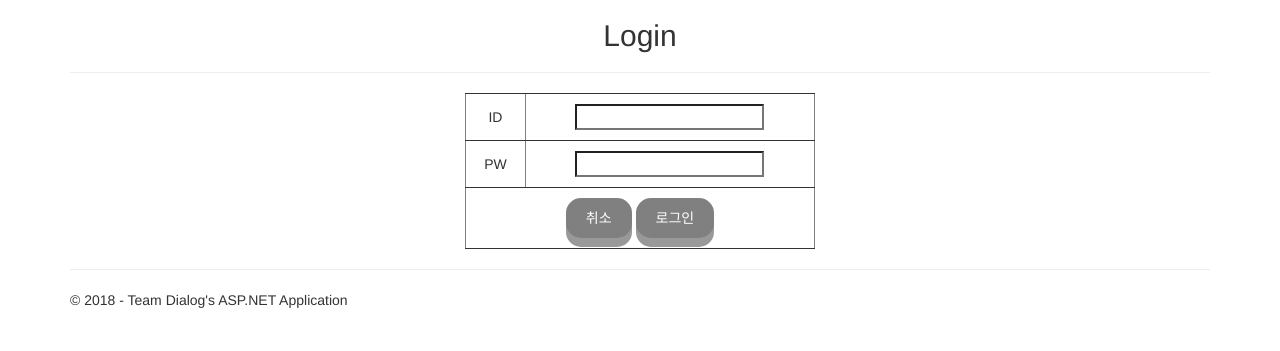
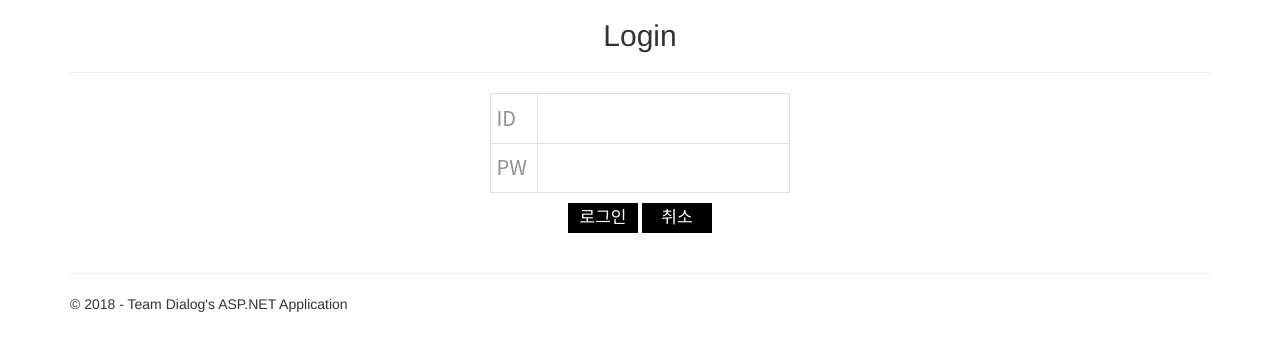
Before and after one commit to joseoyoung/d-log, an ASP.NET MVC app: page /Home/Login in a window 1280 px wide. Shown: the part 51-402 px from the top of the page. Run offline with ASP.NET Core 8 and stand-ins for ASP.NET MVC 5, Linux system fonts and the light colour scheme; the project's own start-up code is not run, and a stand-in starts its controllers and pages; some libraries are stand-ins or nearby versions.

Commit message:
merge 오류 해결
merge 오류 해결, Login.cshtml 폼 CSS 수정

```diff
--- a/d-log/Views/Home/Login.cshtml
+++ b/d-log/Views/Home/Login.cshtml
@@ -1,4 +1,3 @@
-
 @{
     ViewBag.Title = "Login";
 }
@@ -10,64 +9,82 @@
     <title>Login</title>
 
     <style>
-	table {
-    border-top: 1px solid;
-    border-collapse: collapse;
-	margin:auto;
-	text-align:center;
-  }
-  tr, td {
-    border-bottom: 1px solid;
-    padding: 10px;
+        .basic {
+            border-width: 1px;
+            border-style: solid;
+            border-top-color: #dfdfdf;
+            border-bottom-color: #dfdfdf;
+            border-right-color: #dfdfdf;
+            border-left-color: #dfdfdf;
         }
 
-  .cancel{
-  background-color: #555555; color: gray;
+        input.b_style {
+            background-color: black;
+            width: 70px;
+            height: 30px;
+            color: white;
+            border: none;
+            text-align: center;
             display: inline-block;
-  padding: 10px 20px;
-  font-size: 14px;
-  cursor: pointer;
-  text-align: center;
-  text-decoration: none;
-  outline: none;
-  color: #fff;
-  background-color: gray;
-  border: none;
-  border-radius: 15px;
-  box-shadow: 0 9px #999;
+            font-size: 17px;
         }
 
-.cancel:hover{background-color: gray}
-
-.cancel:active{
-  background-color: black;
-  box-shadow: 0 5px #666;
-  transform: translateY(4px);
+        input.t_style {
+            border: none;
+            text-decoration: none;
+            color: #919191;
+            font-family: 'Noto Sans CJK KR';
+            font-size: 15pt;
         }
 
-.login{
-background-color: #555555; color: gray;
-  display: inline-block;
-  padding: 10px 20px;
-  font-size: 14px;
-  cursor: pointer;
-  text-align: center;
+            input.t_style:focus {
+                border: none;
                 text-decoration: none;
-  outline: none;
-  color: #fff;
-  background-color: gray;
-  border: none;
-  border-radius: 15px;
-  box-shadow: 0 9px #999;
+                color: #919191;
+                font-family: 'Noto Sans CJK KR';
+                font-size: 15pt;
             }
 
-.login:hover{background-color: gray}
+        table {
+            text-decoration: none;
+            color: #919191;
+            font-family: 'Noto Sans CJK KR';
+            font-size: 15pt;
+        }
 
-.login:active{
-  background-color: black;
-  box-shadow: 0 5px #666;
-  transform: translateY(4px);
+        .n_border {
+            border-color: white;
+            text-decoration: none;
         }
+        /*
+        a:link {
+            text-decoration: none;
+            color: #919191;
+            font-family: 'Noto Sans CJK KR';
+            font-size: 9pt;
+        }
+
+        a:visited {
+            text-decoration: none;
+            color: #919191;
+            font-family: 'Noto Sans CJK KR';
+            font-size: 9pt;
+        }
+
+        a:hover {
+            text-decoration: underline;
+            color: #919191;
+            font-family: 'Noto Sans CJK KR';
+            font-size: 9pt;
+        }
+
+        a:active {
+            text-decoration: underline;
+            color: #919191;
+            font-family: 'Noto Sans CJK KR';
+            font-size: 9pt;
+        }*/
+
     </style>
 </head>
 <body>
@@ -76,35 +93,31 @@ background-color: #555555; color: gray;
         <center>
             <h2>Login</h2>
             <hr>
-        <table border="1" width = 350px height = 100px align = "center" style="word-wrap:break-word; word-break:break-all;">
+            <table border="1" width="300" height="100" align="center" class="basic" style="margin-bottom:10px;">
                 <tr>
                     <td>
-            ID
+                        &nbsp;ID&nbsp;
                     </td>
-        <td>
-            <input type="text" name="id">
+                    <td class="basic">
+                        <input type="text" name="id" class="t_style" size="20">
                     </td>
                 </tr>
                 <tr>
-        <td>
-            PW
+                    <td class="basic">
+                        &nbsp;PW&nbsp;
                     </td>
                     <td>
-            <input type="password" name="pw">
+                        <input type="password" name="pw" class="t_style" size="20">
                     </td>
                 </tr>
-    <tr>
-        <td colspan="2" align="center">
-            <input type="reset" id="cancel" class="cancel" value="취소"/>
-            <input type="submit" id="login" class="login" value="로그인">
-        </td>
-
-    </tr>
             </table>
+            <input type="submit" id="login" class="b_style" value="로그인">
+            <input type="reset" id="cancel" class="b_style" value="취소">
         </center>
 
     }
 
+    <br />
 
 </body>
 </html>
```
Also changed, not shown: 3 other files. Lines whose indentation alone changed are shown as unchanged.
